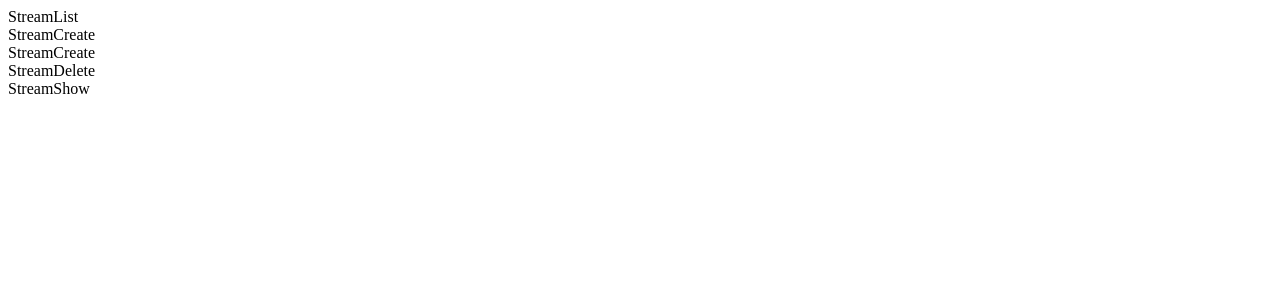
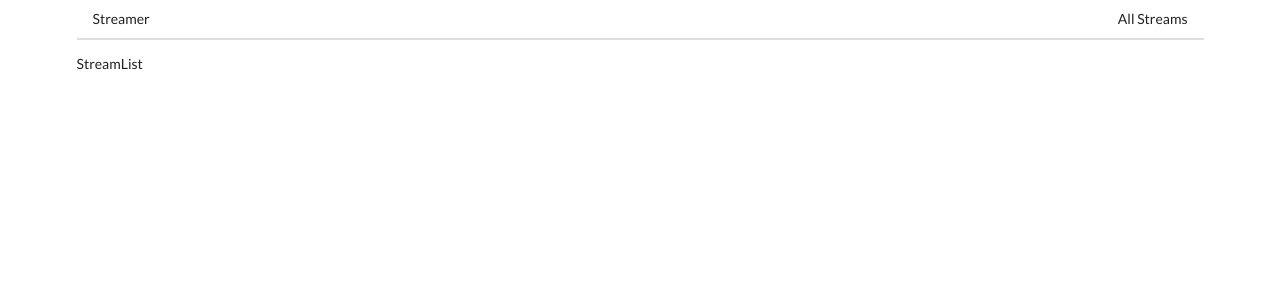
Before and after one commit to brian4548/streaming-app, a React (Create React App) app: page / in a window 1280 px wide. Shown: the top 300 px of the page. Built offline with nearby package versions, Linux system fonts and the light colour scheme.

Commit message:
added navigation

```diff
--- a/public/index.html
+++ b/public/index.html
@@ -10,6 +10,7 @@
       content="Web site created using create-react-app"
     />
     <link rel="apple-touch-icon" href="%PUBLIC_URL%/logo192.png" />
+    <link rel="stylesheet" href="https://cdnjs.cloudflare.com/ajax/libs/semantic-ui/2.4.1/semantic.min.css">
     <!--
       manifest.json provides metadata used when your web app is installed on a
       user's mobile device or desktop. See https://developers.google.com/web/fundamentals/web-app-manifest/
--- a/src/components/App.js
+++ b/src/components/App.js
@@ -1,21 +1,24 @@
 import React from "react";
-import { BrowserRouter, Route, Link } from "react-router-dom";
+import { BrowserRouter, Route} from "react-router-dom";
 
 import StreamShow from "./streams/StreamShow";
 import StreamEdit from "./streams/StreamCreate";
 import StreamDelete from "./streams/StreamDelete";
 import StreamList from "./streams/StreamList";
 import StreamCreate from "./streams/StreamCreate";
+import Header from "./Header";
 const App = () => {
   return (
-    <div>
+    <div className="ui container">
+
       <BrowserRouter>
         <div>
-          <Route patch="/" exact component={StreamList} />
-          <Route patch="/streams/new" exact component={StreamCreate} />
-          <Route patch="/streams/edit" exact component={StreamEdit} />
-          <Route patch="/streams/delete" exact component={StreamDelete} />
-          <Route patch="/streams/show" exact component={StreamShow} />
+        <Header />
+          <Route path="/" exact component={StreamList} />
+          <Route path="/streams/new" exact component={StreamCreate} />
+          <Route path="/streams/edit" exact component={StreamEdit} />
+          <Route path="/streams/delete" exact component={StreamDelete} />
+          <Route path="/streams/show" exact component={StreamShow} />
         </div>
       </BrowserRouter>
     </div>
--- /dev/null
+++ b/src/components/Header.js
@@ -0,0 +1,19 @@
+import React from "react";
+import { Link } from "react-router-dom";
+
+const Header = () => {
+    return (
+        <div className="ui secondary pointing menu">
+            <Link to="/" className="item">
+                Streamer
+            </Link>
+            <div className="right menu">
+                <Link to="/" className="item">
+                    All Streams
+                </Link>
+            </div>
+        </div>
+    )
+}
+
+export default Header
```
